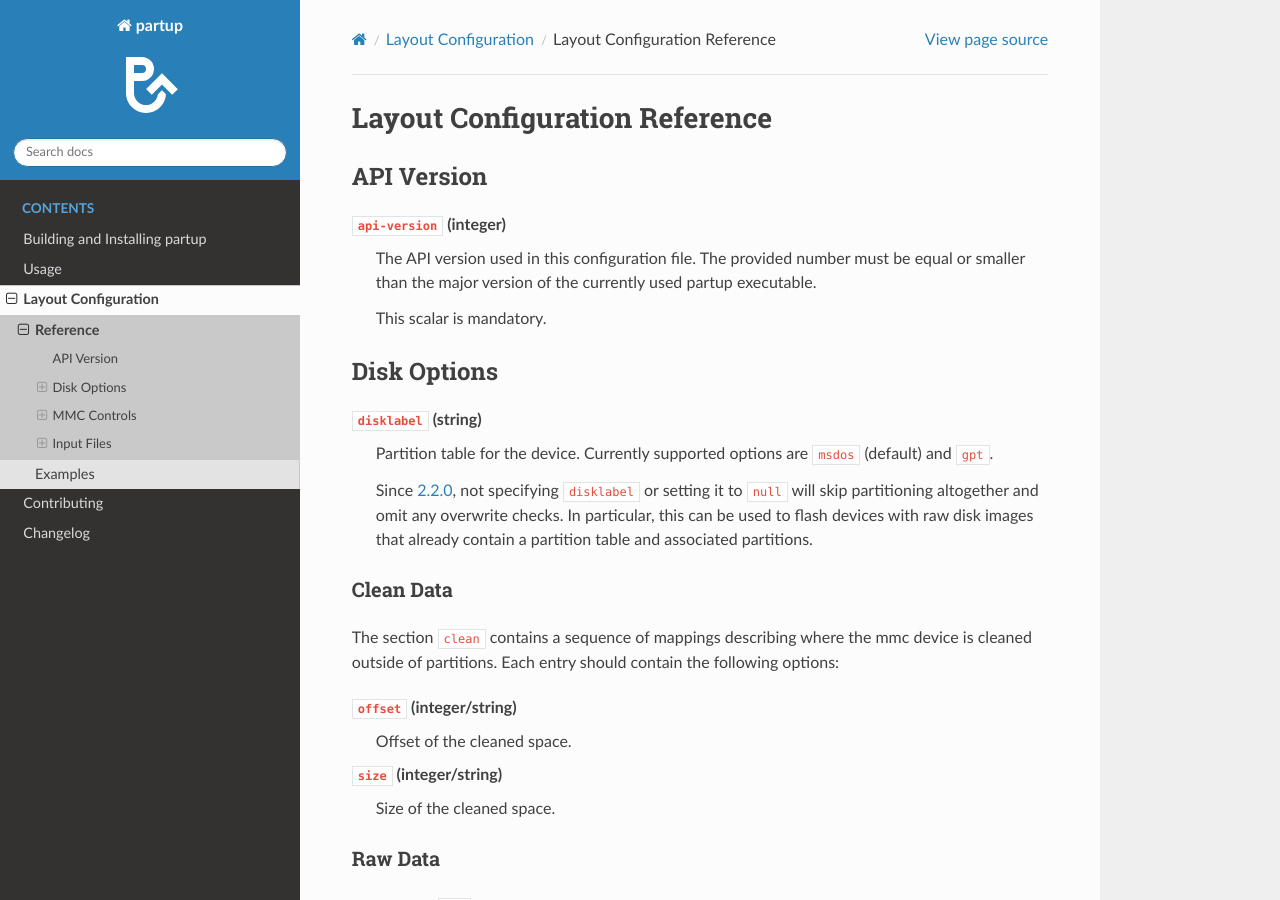
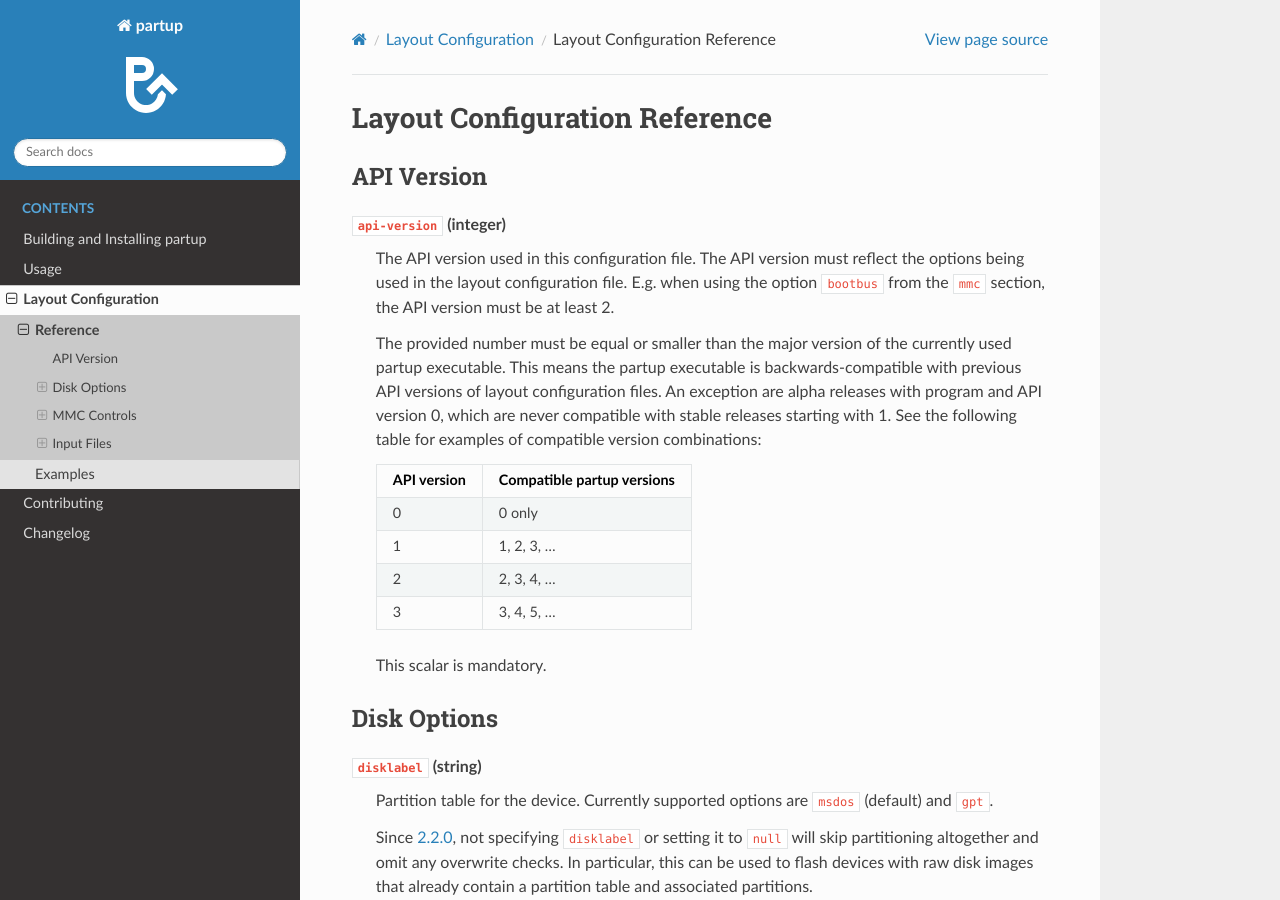
Before and after one commit to phytec/partup, a Sphinx documentation site: the page built from doc/layout-config-reference.rst, in a window 1280 px wide and 900 px high. Built offline with Sphinx 7.4.7 and the Read the Docs theme 3.1.0, drawn with Linux system fonts in a browser that asks for light colours.

Commit message:
doc: layout-config-reference: Detailed description of API version
Add a more detailed description of the API version and what conditions
must be met for partup to successfully run. Also add a table with
example version combinations being compatible.

Signed-off-by: Martin Schwan <m.schwan@phytec.de>

```diff
--- a/doc/layout-config-reference.rst
+++ b/doc/layout-config-reference.rst
@@ -5,9 +5,26 @@
 -----------
 
 ``api-version`` (integer)
-   The API version used in this configuration file. The provided number must be
-   equal or smaller than the major version of the currently used partup
-   executable.
+   The API version used in this configuration file. The API version must reflect
+   the options being used in the layout configuration file. E.g. when using the
+   option ``bootbus`` from the ``mmc`` section, the API version must be at least
+   2.
+
+   The provided number must be equal or smaller than the major version of the
+   currently used partup executable. This means the partup executable is
+   backwards-compatible with previous API versions of layout configuration
+   files. An exception are alpha releases with program and API version 0, which
+   are never compatible with stable releases starting with 1. See the following
+   table for examples of compatible version combinations:
+
+   ===========  ==========================
+   API version  Compatible partup versions
+   ===========  ==========================
+   0            0 only
+   1            1, 2, 3, …
+   2            2, 3, 4, …
+   3            3, 4, 5, …
+   ===========  ==========================
 
    This scalar is mandatory.
 
```
